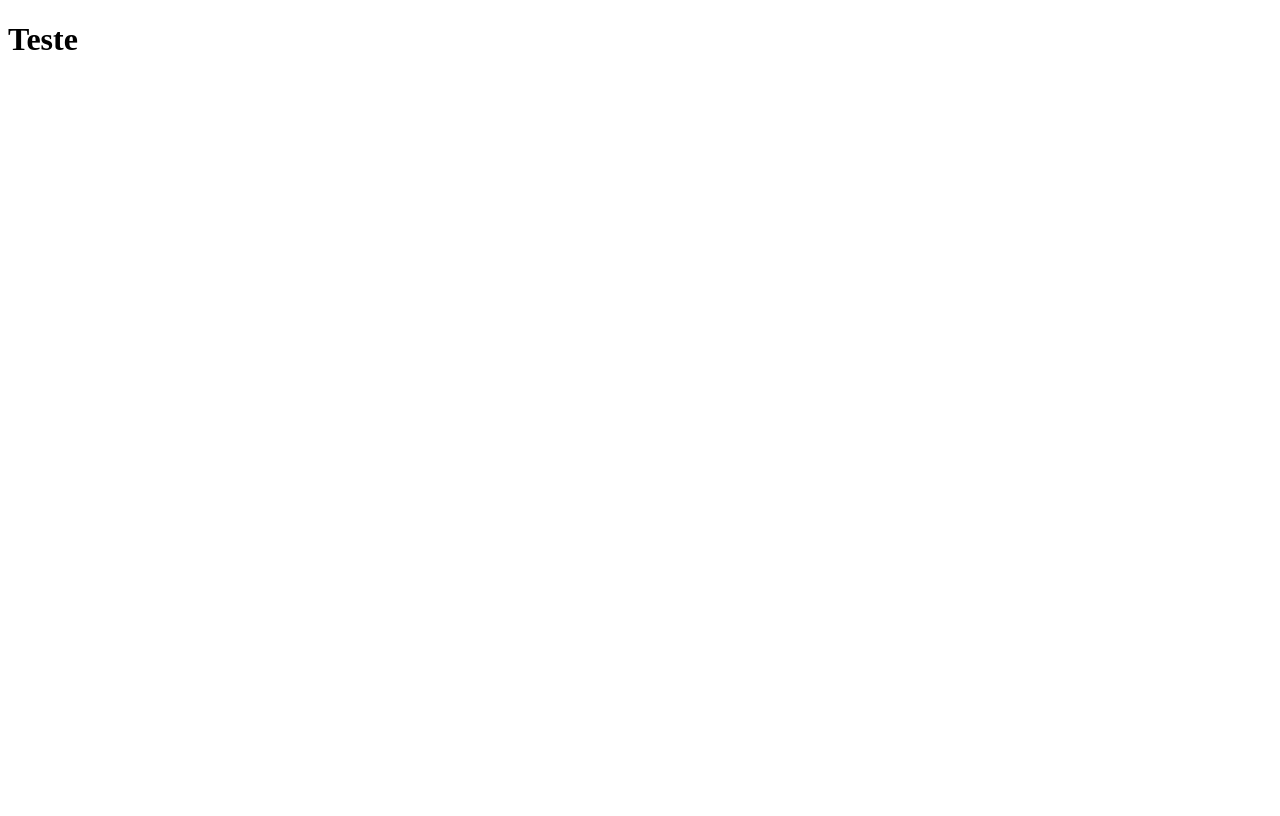
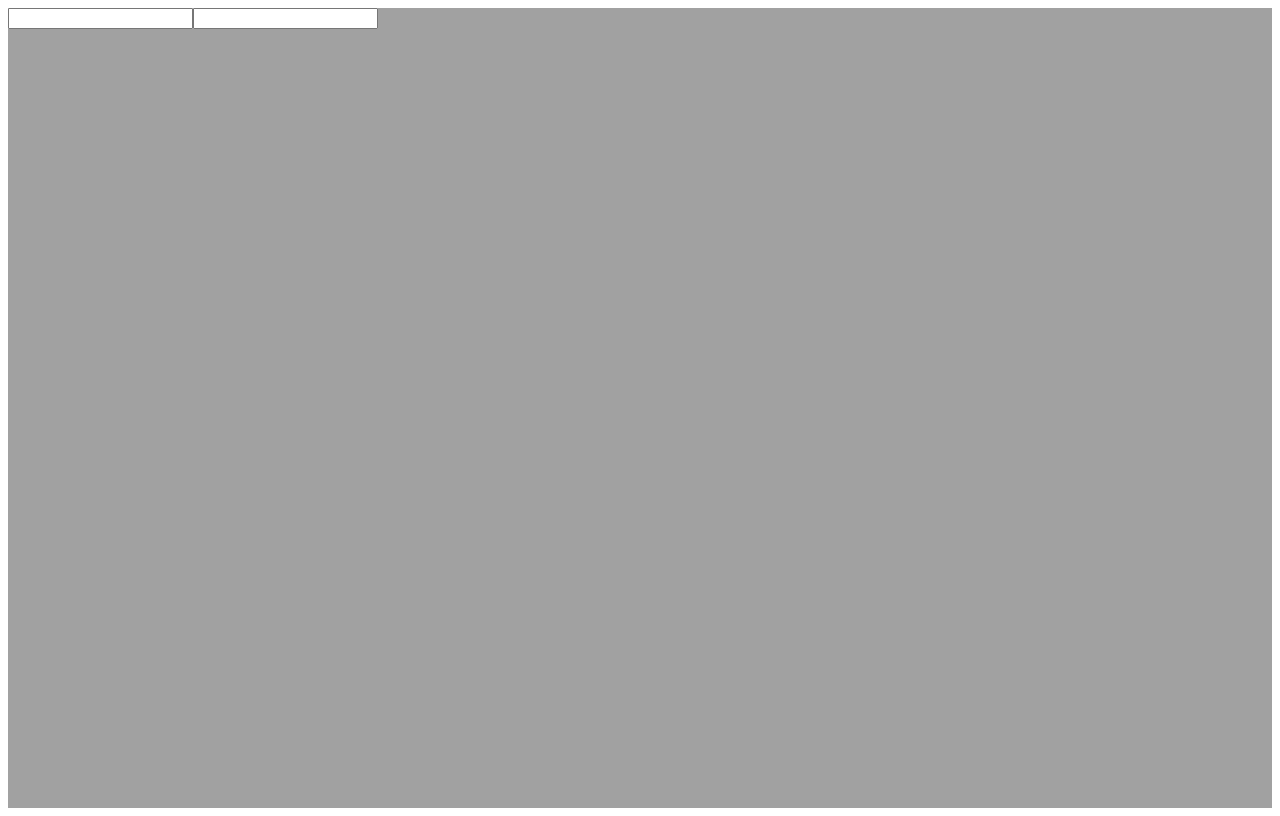
Before and after one commit to hulluxhd/Bootcamp_etho, a React (Create React App) app: page / in a window 1280 px wide. Built offline with nearby package versions, Linux system fonts and the light colour scheme.

Commit message:
grid-wrapper created

```diff
--- a/package.json
+++ b/package.json
@@ -14,6 +14,7 @@
     "@types/node": "^16.7.13",
     "@types/react": "^18.0.0",
     "@types/react-dom": "^18.0.0",
+    "@types/styled-components": "^5.1.25",
     "react": "^18.1.0",
     "react-dom": "^18.1.0",
     "react-router-dom": "6",
--- a/src/App.tsx
+++ b/src/App.tsx
@@ -1,10 +1,9 @@
 import React from 'react';
+import Login from './pages/Login/login';
 
 function App() {
   return (
-    <div className="App">
-      <h1>Teste</h1>
-    </div>
+    <Login/>
   );
 }
 
--- /dev/null
+++ b/src/pages/Login/login.style.ts
@@ -0,0 +1,8 @@
+import styled from "styled-components";
+import { Grid } from "@mui/material";
+
+export const Wrapper = styled(Grid)`
+    align-items: center;
+    justify-content: center;
+    min-height: 100vh;
+`
--- /dev/null
+++ b/src/pages/Login/login.tsx
@@ -0,0 +1,12 @@
+import { Wrapper } from "./login.style";
+
+function Login() {
+    return (
+    <Wrapper style={{background: "#A1A1A1"}}>
+        <input name="email" type="text" />
+        <input name="password" type="password"/>
+    </Wrapper>
+       )
+}
+
+export default Login;
```
Also changed, not shown: 1 other file (tests, documents, lock files or other folders).
